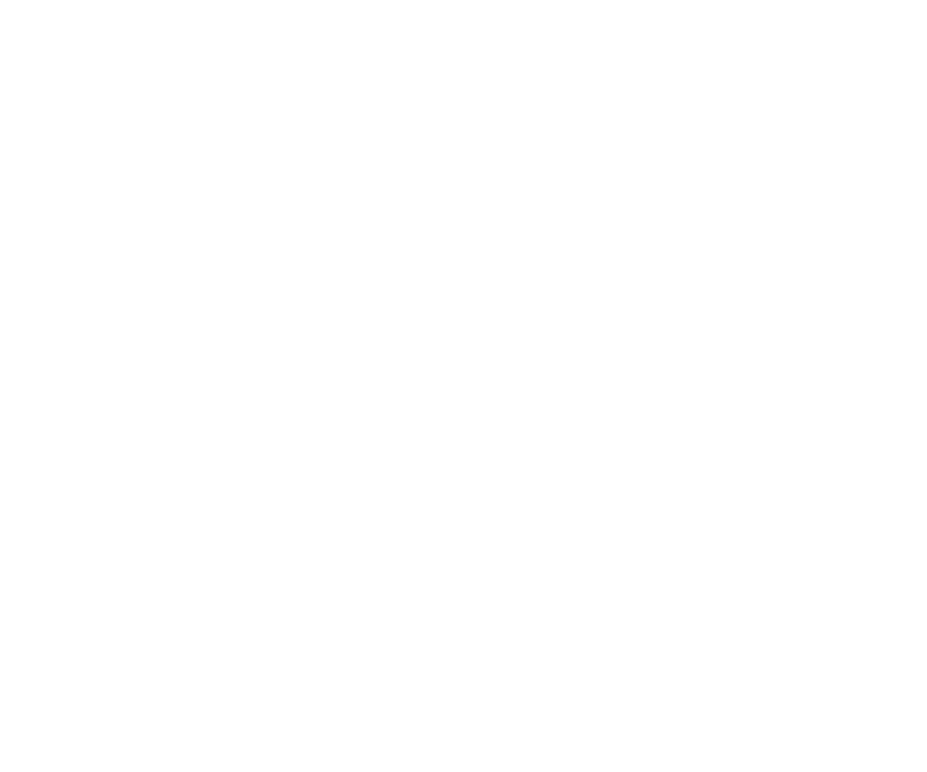
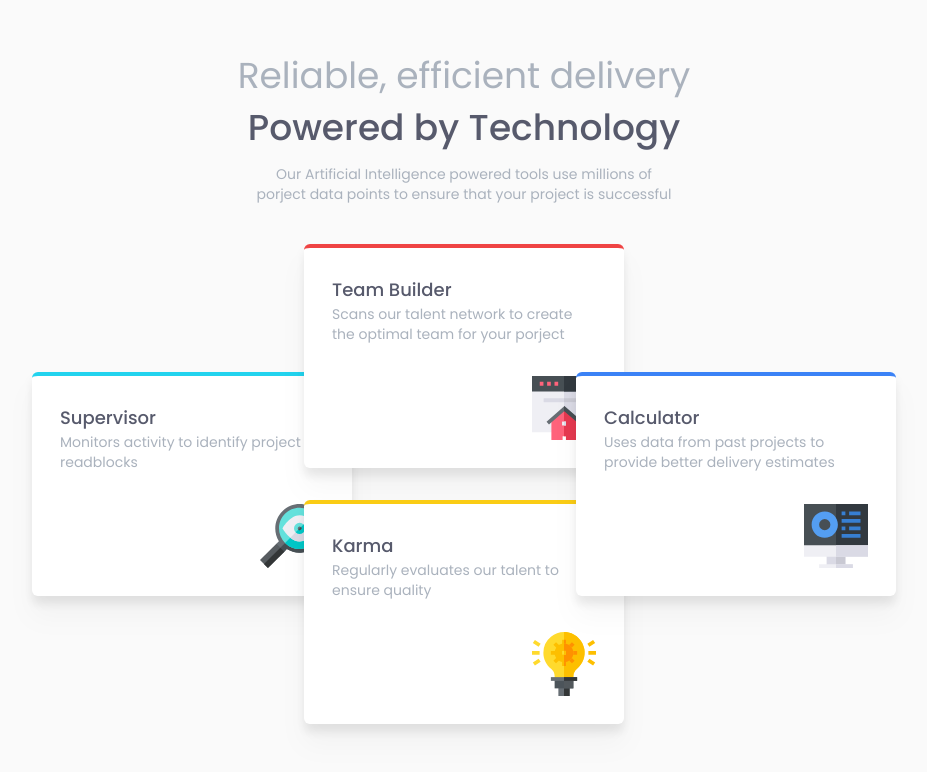
Before and after one commit to manishsindur/Four-card-feature-section, a website built with Vite: page index.html in a window 1280 px wide. Shown: the whole page, without its empty margins (176-1103 px from the left). Built offline with nearby package versions, Linux system fonts and the light colour scheme.

Commit message:
Add main content structure and styling to index.html

```diff
--- a/index.html
+++ b/index.html
@@ -17,5 +17,69 @@
     />
     <link rel="stylesheet" href="css/input.css" />
   </head>
-  <body></body>
+  <body class="bg-VeryLightGray font-poppins">
+    <main class="m-8 md:mt-14">
+      <section class="mb-10">
+        <p class="text-4xl text-GrayishBlue md:mb-3 md:flex md:justify-center">
+          Reliable, efficient delivery
+        </p>
+        <h1
+          class="mb-3 text-4xl font-medium text-VeryDarkBlue md:mb-4 md:flex md:justify-center"
+        >
+          Powered by Technology
+        </h1>
+        <p class="m-auto text-sm text-GrayishBlue md:w-[26rem] md:text-center">
+          Our Artificial Intelligence powered tools use millions of porject data
+          points to ensure that your project is successful
+        </p>
+      </section>
+      <!-- Cards -->
+      <div class="md:relative md:flex md:justify-center">
+        <section
+          class="mb-7 rounded-md border-t-4 border-t-cyan-400 bg-white p-7 drop-shadow-xl md:absolute md:left-44 md:top-32 md:mb-0 md:h-56 md:w-80"
+        >
+          <h2 class="text-lg font-medium text-VeryDarkBlue">Supervisor</h2>
+          <p class="mb-8 text-sm text-GrayishBlue">
+            Monitors activity to identify project readblocks
+          </p>
+          <div class="flex justify-end">
+            <img src="images/icon-supervisor.svg" alt="supervisor-img" />
+          </div>
+        </section>
+        <section
+          class="mb-7 rounded-md border-t-4 border-t-red-500 bg-white p-7 drop-shadow-xl md:absolute md:w-80"
+        >
+          <h2 class="text-lg font-medium text-VeryDarkBlue">Team Builder</h2>
+          <p class="mb-8 text-sm text-GrayishBlue">
+            Scans our talent network to create the optimal team for your porject
+          </p>
+          <div class="flex items-center justify-end">
+            <img src="images/icon-team-builder.svg" alt="teambuilder" />
+          </div>
+        </section>
+        <section
+          class="col-start-2 mb-7 rounded-md border-t-4 border-t-yellow-400 bg-white p-7 drop-shadow-xl md:absolute md:top-64 md:w-80"
+        >
+          <h2 class="text-lg font-medium text-VeryDarkBlue">Karma</h2>
+          <p class="mb-8 text-sm text-GrayishBlue">
+            Regularly evaluates our talent to ensure quality
+          </p>
+          <div class="flex justify-end">
+            <img src="images/icon-karma.svg" alt="Karma" />
+          </div>
+        </section>
+        <section
+          class="mb-7 rounded-md border-t-4 border-t-blue-500 bg-white p-7 drop-shadow-xl md:absolute md:right-44 md:top-32 md:w-80"
+        >
+          <h2 class="text-lg font-medium text-VeryDarkBlue">Calculator</h2>
+          <p class="mb-8 text-sm text-GrayishBlue">
+            Uses data from past projects to provide better delivery estimates
+          </p>
+          <div class="flex justify-end">
+            <img src="images/icon-calculator.svg" alt="Calculator" />
+          </div>
+        </section>
+      </div>
+    </main>
+  </body>
 </html>
```
